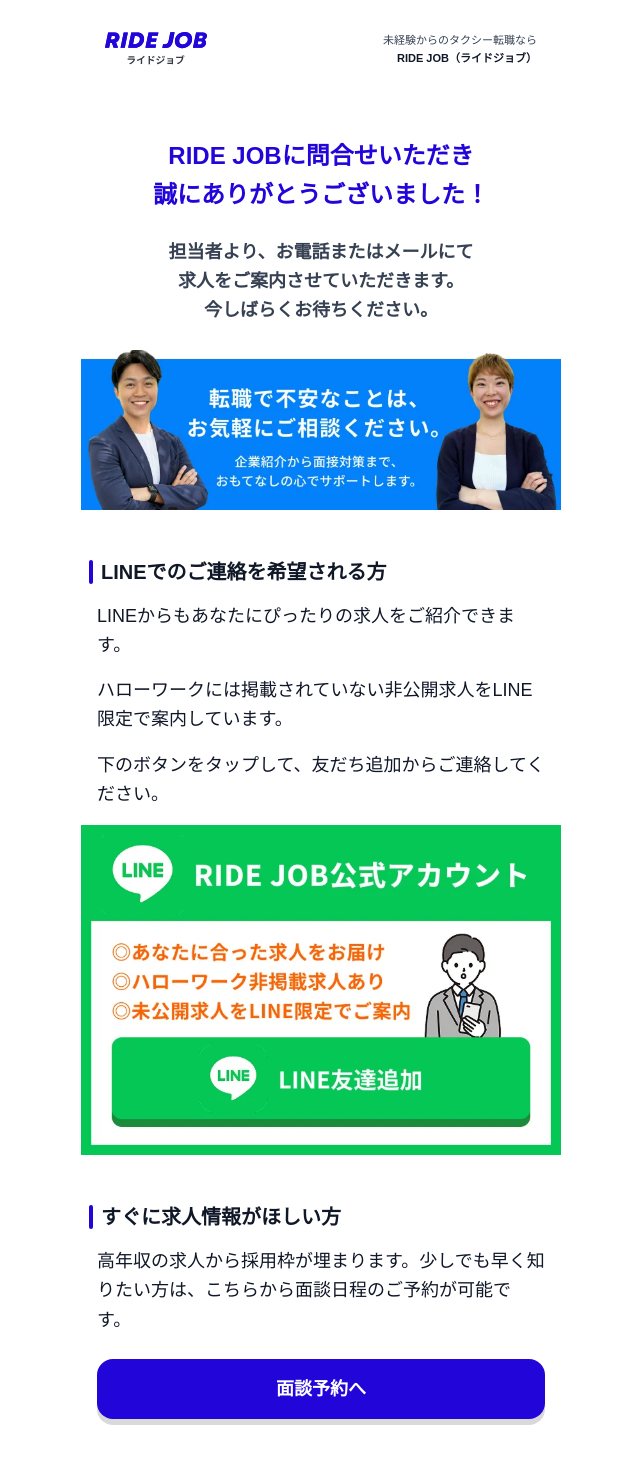
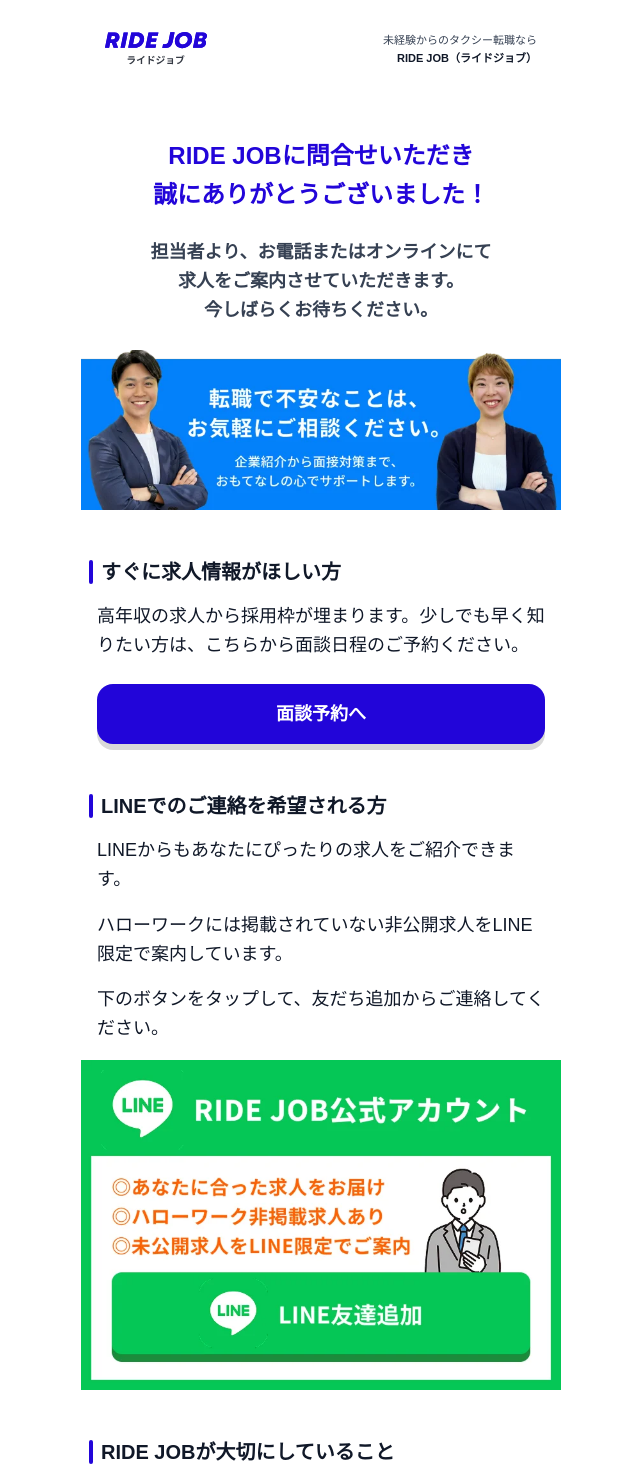
Before and after one commit to Kei5665/form_applicant, a Next.js app: page /applicants/new in a window 1280 px wide. Shown: the top 1467 px of the page, without its empty margins (319-959 px from the left). Built offline with nearby package versions, Linux system fonts and the light colour scheme.

Commit message:
文言修正とサンクスページ構成調整

```diff
--- a/src/app/applicants/new/page.tsx
+++ b/src/app/applicants/new/page.tsx
@@ -2,9 +2,7 @@
 
 import Image from "next/image";
 import Link from "next/link";
-import { useEffect, useState } from "react";
-import JobCard from "@/app/components/JobCard";
-import type { Job } from "@/lib/microcms";
+import { useEffect } from "react";
 
 // Extend Window interface for GTM dataLayer
 declare global {
@@ -14,10 +12,6 @@
 }
 
 export default function ApplicationComplete() {
-  const [jobs, setJobs] = useState<Job[]>([]);
-  const [isLoadingJobs, setIsLoadingJobs] = useState(true);
-  const [userName, setUserName] = useState<string>('');
-
   // Track form completion on page load
   useEffect(() => {
     if (typeof window !== 'undefined' && window.dataLayer) {
@@ -26,45 +20,6 @@
         'form_name': 'ridejob_application'
       });
     }
-  }, []);
-
-  // お名前を取得してlocalStorageから削除（プライバシー保護）
-  useEffect(() => {
-    const name = localStorage.getItem('ridejob_user_name');
-    if (name) {
-      setUserName(name);
-      // プライバシー保護のため、取得後すぐに削除
-      localStorage.removeItem('ridejob_user_name');
-    }
-  }, []);
-
-  // 求人情報を取得
-  useEffect(() => {
-    const fetchJobs = async () => {
-      try {
-        const prefectureId = localStorage.getItem('ridejob_prefecture_id');
-        if (!prefectureId) {
-          setIsLoadingJobs(false);
-          return;
-        }
-
-        const response = await fetch(`/api/jobs/random?prefectureId=${prefectureId}&count=3`);
-        if (!response.ok) {
-          console.error('Failed to fetch jobs');
-          setIsLoadingJobs(false);
-          return;
-        }
-
-        const data = await response.json();
-        setJobs(data.jobs);
-      } catch (error) {
-        console.error('Error fetching jobs:', error);
-      } finally {
-        setIsLoadingJobs(false);
-      }
-    };
-
-    fetchJobs();
   }, []);
 
   return (
@@ -95,7 +50,7 @@
               誠にありがとうございました！
             </p>
             <p className="mt-6 text-lg leading-relaxed font-bold text-gray-700">
-              担当者より、お電話またはメールにて
+              担当者より、お電話またはオンラインにて
               <br />
               求人をご案内させていただきます。
               <br />
@@ -114,6 +69,28 @@
             className="h-auto w-full"
           />
         </div>
+
+        <section className="mt-12">
+          <div className="flex items-center pl-2">
+            <span className="mr-2 block h-6 w-1 rounded bg-[#2205D9]"></span>
+            <h2 className="text-xl font-semibold text-gray-900">すぐに求人情報がほしい方</h2>
+          </div>
+          <div className="px-4">
+            <p className="mt-4 text-lg leading-relaxed text-gray-900">
+              高年収の求人から採用枠が埋まります。少しでも早く知りたい方は、こちらから面談日程のご予約ください。
+            </p>
+            <div className="mt-6">
+              <Link
+                href="https://meeting.eeasy.jp/ridejob./general"
+                target="_blank"
+                rel="noopener noreferrer"
+                className="block rounded-2xl bg-[#2205D9] py-4 text-center text-lg font-semibold text-white shadow-[0_6px_0_rgba(0,0,0,0.15)] transition-transform hover:translate-y-[1px]"
+              >
+                面談予約へ
+              </Link>
+            </div>
+          </div>
+        </section>
 
         <section className="mt-12">
           <div className="flex items-center pl-2">
@@ -147,28 +124,6 @@
                 className="h-auto w-full"
               />
             </Link>
-          </div>
-        </section>
-
-        <section className="mt-12">
-          <div className="flex items-center pl-2">
-            <span className="mr-2 block h-6 w-1 rounded bg-[#2205D9]"></span>
-            <h2 className="text-xl font-semibold text-gray-900">すぐに求人情報がほしい方</h2>
-          </div>
-          <div className="px-4">
-            <p className="mt-4 text-lg leading-relaxed text-gray-900">
-              高年収の求人から採用枠が埋まります。少しでも早く知りたい方は、こちらから面談日程のご予約が可能です。
-            </p>
-            <div className="mt-6">
-              <Link
-                href="https://meeting.eeasy.jp/ridejob./general"
-                target="_blank"
-                rel="noopener noreferrer"
-                className="block rounded-2xl bg-[#2205D9] py-4 text-center text-lg font-semibold text-white shadow-[0_6px_0_rgba(0,0,0,0.15)] transition-transform hover:translate-y-[1px]"
-              >
-                面談予約へ
-              </Link>
-            </div>
           </div>
         </section>
 
@@ -222,24 +177,6 @@
             </Link>
           </div>
         </section>
-
-        {/* 求人カード表示 */}
-        {!isLoadingJobs && jobs.length > 0 && (
-          <section className="mt-12 px-4">
-            <div className="mb-4 flex items-center pl-2">
-              <span className="mr-2 block h-6 w-1 rounded bg-[#2205D9]"></span>
-              <h2 className="text-xl font-semibold text-gray-900">
-                {userName ? `${userName}さんへのおすすめ求人情報` : 'あなたにおすすめの求人'}
-              </h2>
-            </div>
-            <div className="space-y-4">
-              {jobs.map((job) => (
-                <JobCard key={job.id} job={job} />
-              ))}
-            </div>
-          </section>
-        )}
-
       </main>
 
       <footer className="mt-16 bg-[#CDE6FF] px-6 py-12 text-center text-sm text-gray-800">
--- a/src/app/components/application-form/components/NameAndContactCard.tsx
+++ b/src/app/components/application-form/components/NameAndContactCard.tsx
@@ -91,7 +91,7 @@
                 <span className="ml-1 text-base">件</span>
               </p>
               <p className={`text-base font-semibold ${isPositiveJobCount ? 'text-gray-900' : 'text-gray-600'}`}>
-                {isPositiveJobCount ? 'すぐにご覧いただけます！' : '現在ご案内できる求人が見つかりませんでした。'}
+                {isPositiveJobCount ? 'すぐにご案内できます！' : '現在ご案内できる求人が見つかりませんでした。'}
               </p>
             </div>
           ) : (
--- a/src/app/components/application-form/components/NameInputCard.tsx
+++ b/src/app/components/application-form/components/NameInputCard.tsx
@@ -75,7 +75,7 @@
                 <span className="ml-1 text-base">件</span>
               </p>
               <p className={`text-base font-semibold ${isPositiveJobCount ? 'text-gray-900' : 'text-gray-600'}`}>
-                {isPositiveJobCount ? 'すぐにご覧いただけます！' : '現在ご案内できる求人が見つかりませんでした。'}
+                {isPositiveJobCount ? 'すぐにご案内できます！' : '現在ご案内できる求人が見つかりませんでした。'}
               </p>
             </div>
           ) : (
--- a/src/app/components/application-form/components/PhoneNumberCard.tsx
+++ b/src/app/components/application-form/components/PhoneNumberCard.tsx
@@ -39,7 +39,7 @@
   isSubmitting,
   isActive,
   showEmailField = false,
-  submitButtonText = '求人情報を見る',
+  submitButtonText = '求人情報を受け取る',
 }: PhoneNumberCardProps) {
   const isPhoneFilled = phoneNumber.trim().length === 11;
   const isEmailFilled = formData.email.trim().length > 0;
@@ -85,7 +85,7 @@
                   <span className="ml-1 text-base">件</span>
                 </p>
                 <p className={`text-base font-semibold ${isPositiveJobCount ? 'text-gray-900' : 'text-gray-600'}`}>
-                  {isPositiveJobCount ? 'すぐにご覧いただけます！' : '現在ご案内できる求人が見つかりませんでした。'}
+                  {isPositiveJobCount ? 'すぐにご案内できます！' : '現在ご案内できる求人が見つかりませんでした。'}
                 </p>
               </div>
             ) : (
--- a/src/app/mechanic/applicants/new/page.tsx
+++ b/src/app/mechanic/applicants/new/page.tsx
@@ -50,7 +50,7 @@
               誠にありがとうございました！
             </p>
             <p className="mt-6 text-lg leading-relaxed font-bold text-gray-700">
-              担当者より、お電話またはメールにて
+              担当者より、お電話またはオンラインにて
               <br />
               求人をご案内させていただきます。
               <br />
@@ -69,6 +69,29 @@
             className="h-auto w-full"
           />
         </div>
+
+        <section className="mt-12">
+          <div className="flex items-center pl-2">
+            <span className="mr-2 block h-6 w-1 rounded bg-[#2205D9]"></span>
+            <h2 className="text-xl font-semibold text-gray-900">すぐに求人情報がほしい方</h2>
+          </div>
+          <div className="px-4">
+            <p className="mt-4 text-lg leading-relaxed text-gray-900">
+              高年収の求人から採用枠が埋まります。少しでも早く知りたい方は、こちらから面談日程のご予約ください。
+            </p>
+          </div>
+
+          <div className="mt-6">
+            <Link
+              href="https://meeting.eeasy.jp/ridejob./general"
+              target="_blank"
+              rel="noopener noreferrer"
+              className="block rounded-2xl bg-[#2205D9] py-4 text-center text-lg font-semibold text-white shadow-[0_6px_0_rgba(0,0,0,0.15)] transition-transform hover:translate-y-[1px]"
+            >
+              面談予約へ
+            </Link>
+          </div>
+        </section>
 
         <section className="mt-12">
           <div className="flex items-center pl-2">
@@ -102,28 +125,6 @@
                 className="h-auto w-full"
               />
             </Link>
-          </div>
-        </section>
-
-        <section className="mt-12">
-          <div className="flex items-center pl-2">
-            <span className="mr-2 block h-6 w-1 rounded bg-[#2205D9]"></span>
-            <h2 className="text-xl font-semibold text-gray-900">すぐに求人情報がほしい方</h2>
-          </div>
-          <div className="px-4">
-            <p className="mt-4 text-lg leading-relaxed text-gray-900">
-              高年収の求人から採用枠が埋まります。少しでも早く知りたい方は、こちらから面談日程のご予約が可能です。
-            </p>
-            <div className="mt-6">
-              <Link
-                href="https://meeting.eeasy.jp/ridejob./general"
-                target="_blank"
-                rel="noopener noreferrer"
-                className="block rounded-2xl bg-[#2205D9] py-4 text-center text-lg font-semibold text-white shadow-[0_6px_0_rgba(0,0,0,0.15)] transition-transform hover:translate-y-[1px]"
-              >
-                面談予約へ
-              </Link>
-            </div>
           </div>
         </section>
 
```
